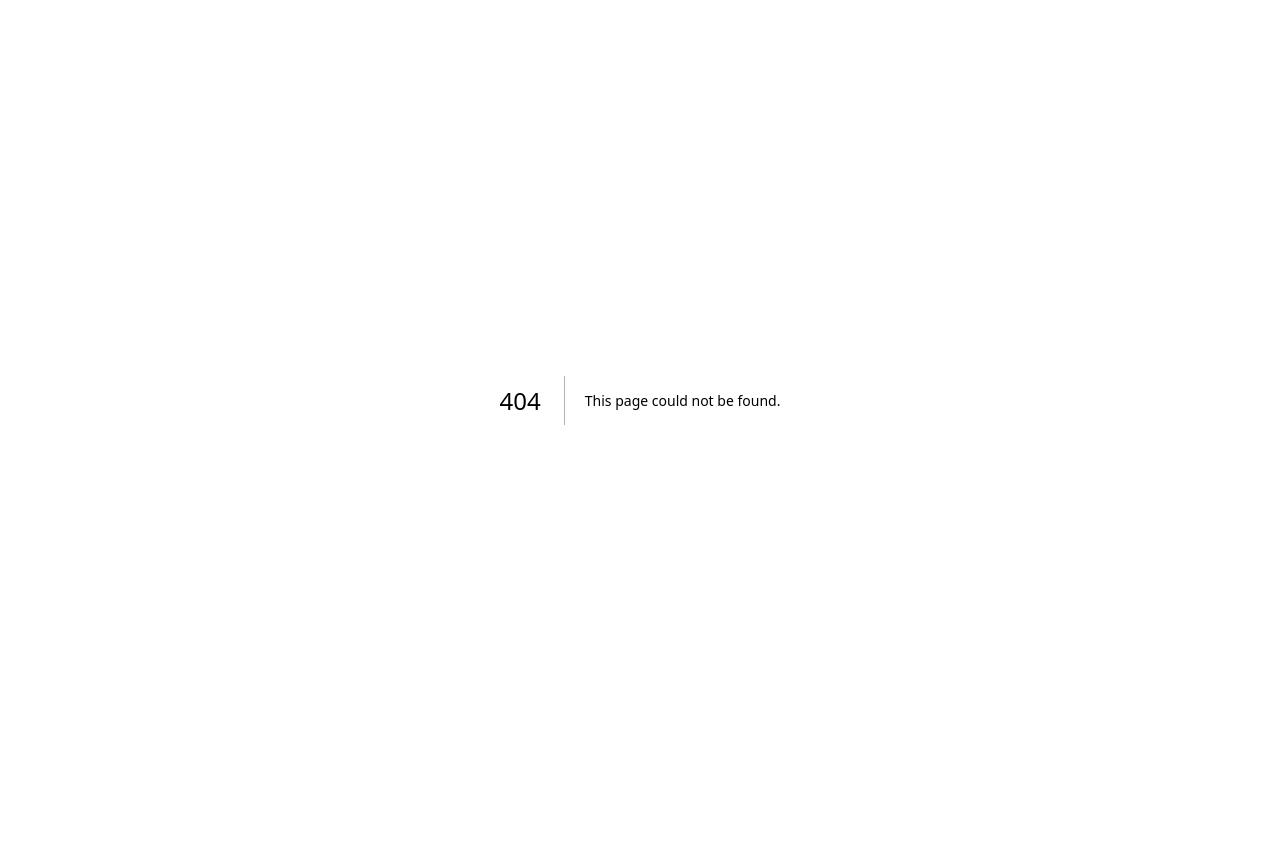
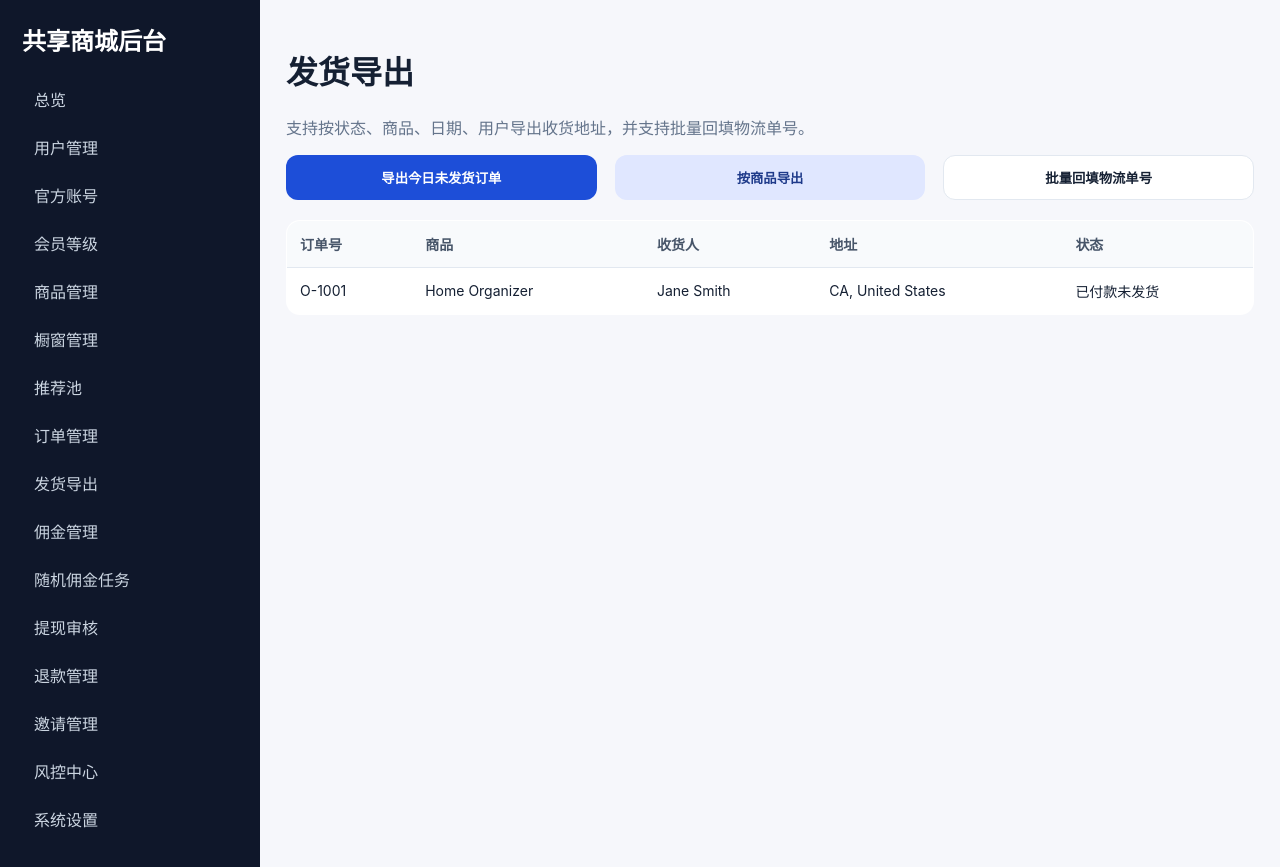
Before and after one commit to ljh285218864-hue/123456, a Next.js app: page /admin/shipping in a window 1280 px wide. Before the commit this address had no page. Before the commit the page ends 800 px from the top, so only its background shows below. Built offline with nearby package versions, Linux system fonts and the light colour scheme.

Commit message:
Add shipping export admin page

```diff
--- /dev/null
+++ b/app/admin/shipping/page.tsx
@@ -0,0 +1,14 @@
+export default function ShippingPage() {
+  return (
+    <>
+      <h1>发货导出</h1>
+      <p className="muted">支持按状态、商品、日期、用户导出收货地址，并支持批量回填物流单号。</p>
+      <div className="grid grid-3" style={{ marginBottom: 20 }}>
+        <button className="btn">导出今日未发货订单</button>
+        <button className="btn secondary">按商品导出</button>
+        <button className="btn ghost">批量回填物流单号</button>
+      </div>
+      <table className="table"><thead><tr><th>订单号</th><th>商品</th><th>收货人</th><th>地址</th><th>状态</th></tr></thead><tbody><tr><td>O-1001</td><td>Home Organizer</td><td>Jane Smith</td><td>CA, United States</td><td>已付款未发货</td></tr></tbody></table>
+    </>
+  );
+}
```
